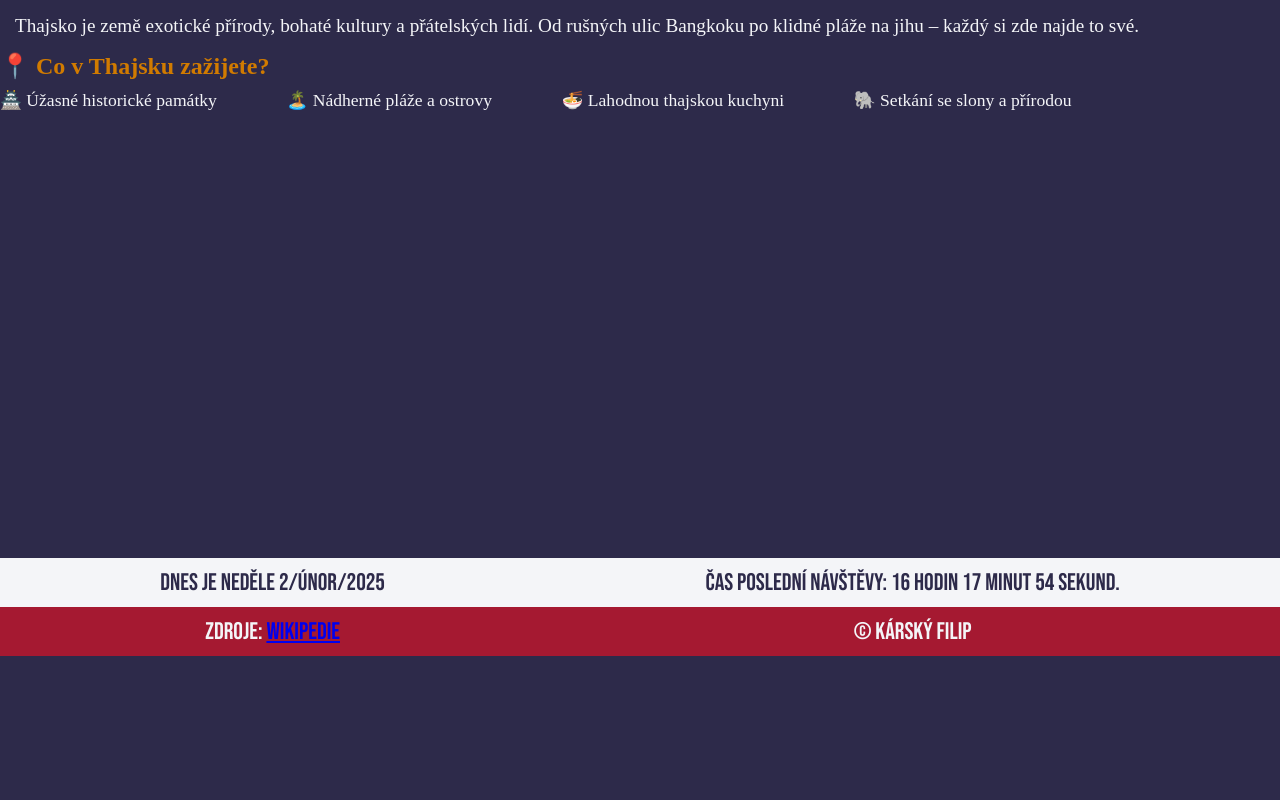
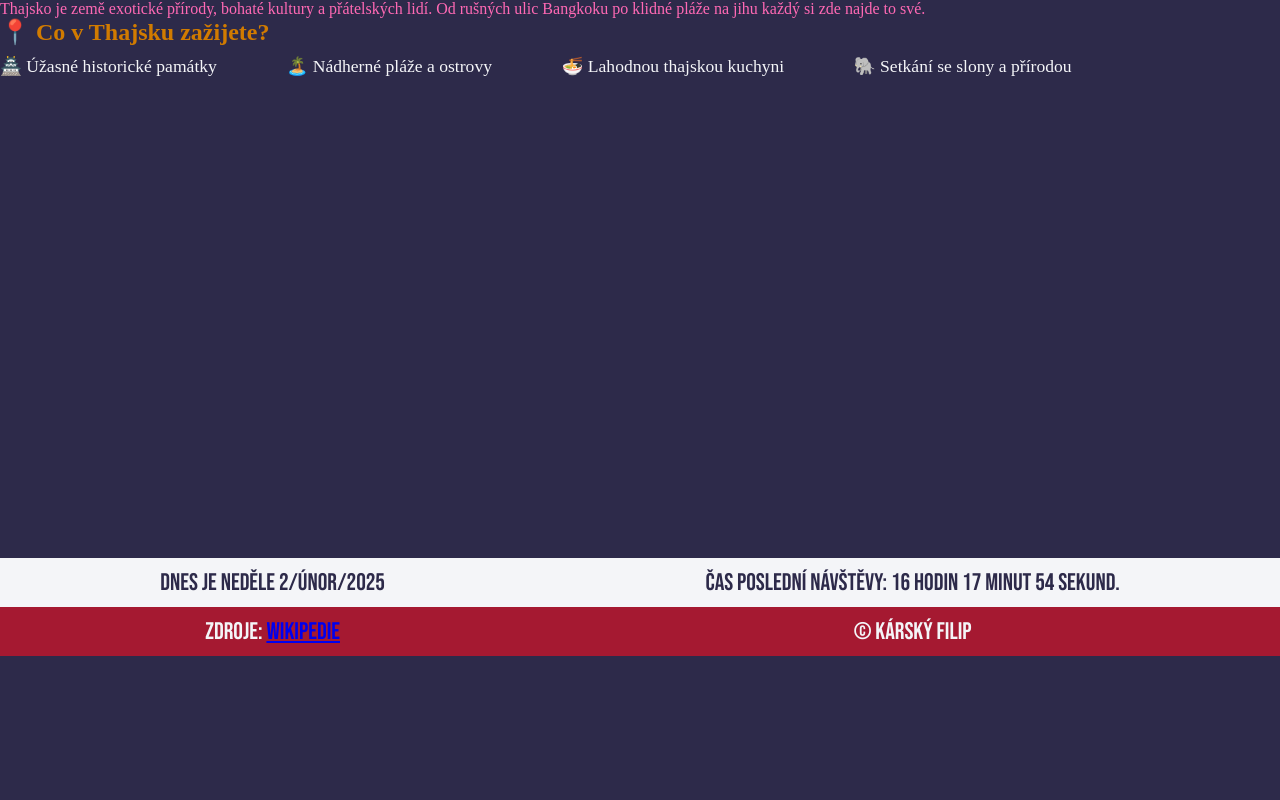
Before and after one commit to Rybakos/I42_DBA_SEMINARKA, a PHP site: page / in a window 1280 px wide. Shown: the part 144-944 px from the top of the page. Run offline with PHP 8.4, Linux system fonts and the light colour scheme; some web fonts are replaced.

Commit message:
nigga
nigga

```diff
--- a/index.css
+++ b/index.css
@@ -56,6 +56,9 @@ header a{
 
 
 }
+.intro{
+    color: hotpink;
+}
 header li{
     margin-top: 5px;
     margin-bottom: 5px;
@@ -74,10 +77,6 @@ footer div:nth-child(-n+2){
 }
 footer div:nth-child(n+3){
     padding: 10px;
-}
-.intro {
-    padding: 15px;
-    font-size: 1.2em;
 }
 .uvod {
     background-color: #201e31;
@@ -99,7 +98,6 @@ footer div:nth-child(n+3){
     font-size: 1.1em;
     margin: 10px 0;
 }
-
 
 @media (min-width: 480px) {
     header a{
--- a/uvod.php
+++ b/uvod.php
@@ -1,6 +1,6 @@
 
     <div class="intro">
-                <p>Thajsko je země exotické přírody, bohaté kultury a přátelských lidí. Od rušných ulic Bangkoku po klidné pláže na jihu – každý si zde najde to své.</p>
+                <p>Thajsko je země exotické přírody, bohaté kultury a přátelských lidí. Od rušných ulic Bangkoku po klidné pláže na jihu  každý si zde najde to své.</p>
     </div>
 
     <div class="highlights">
```
